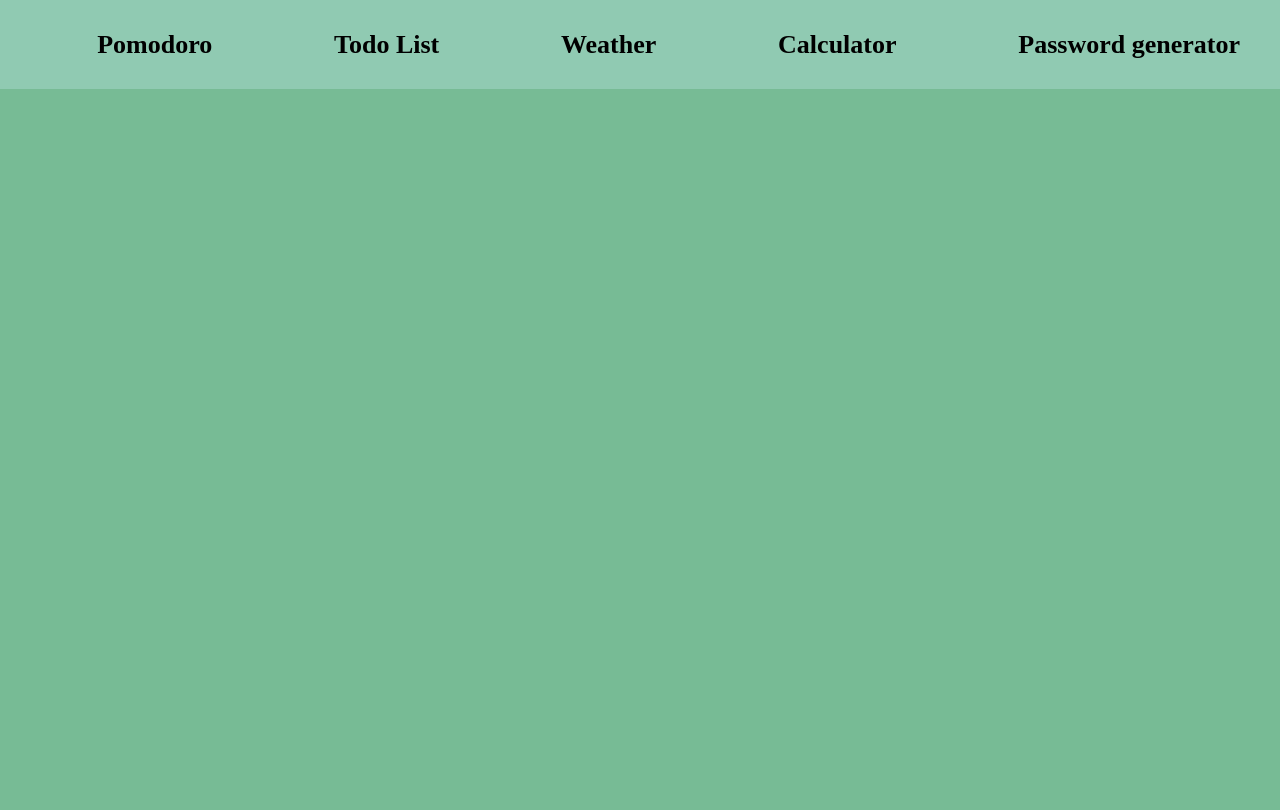
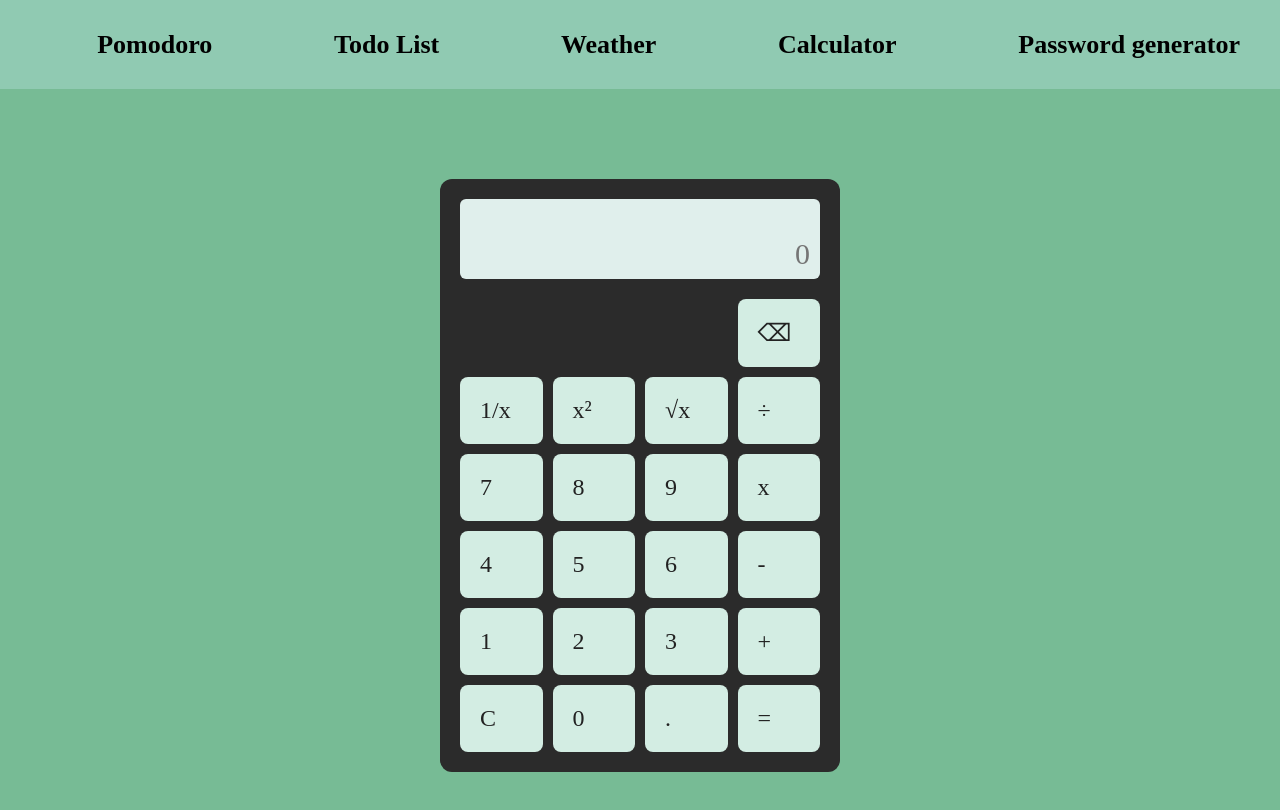
Before and after one commit to Koteykee/ReactOrganizer, a React (Vite) app: page /calculator in a window 1280 px wide. Shown: the top 810 px of the page. Built offline with nearby package versions, Linux system fonts and the light colour scheme; no server answers; a web font is replaced by a local one.

Commit message:
Calculator done

```diff
--- a/src/components/Calculator/Calculator.tsx
+++ b/src/components/Calculator/Calculator.tsx
@@ -1,5 +1,229 @@
-// import styles from "./Calculator.module.css";
+import { useRef, useState } from "react";
+
+import styles from "./Calculator.module.css";
 
 export const Calculator = () => {
-  return <div></div>;
+  const [answer, setAnswer] = useState<string>("");
+  const [history, setHistory] = useState<string>("");
+  const justCalculated = useRef<boolean>(false);
+  const operators = ["+", "-", "x", "÷"];
+
+  function append(value: string) {
+    if (answer === "Error") {
+      if (/^\d$/.test(value) || value === ".") {
+        setAnswer(value === "." ? "0." : value);
+        justCalculated.current = false;
+      }
+      return;
+    }
+
+    if (justCalculated.current) {
+      if (!operators.includes(value)) {
+        setAnswer(value);
+      } else {
+        setHistory(
+          (prev) => prev + answer + value.replace("x", "*").replace("÷", "/")
+        );
+        setAnswer("");
+      }
+      justCalculated.current = false;
+      return;
+    }
+
+    const operator = value.replace("x", "*").replace("÷", "/");
+
+    if (operators.includes(value)) {
+      if (answer === "" && history === "") {
+        if (value === "-") {
+          setAnswer("-");
+        } else {
+          setHistory("0" + operator);
+        }
+        return;
+      }
+
+      if (answer === "-" && history === "") {
+        setHistory("0" + operator);
+        setAnswer("");
+        return;
+      }
+
+      if (answer !== "") {
+        setHistory((prev) => prev + answer + operator);
+        setAnswer("");
+      } else {
+        setHistory((prev) => {
+          const lastChar = prev.slice(-1);
+          return operators.includes(lastChar)
+            ? prev.slice(0, -1) + operator
+            : prev;
+        });
+      }
+      return;
+    }
+
+    if (/^\d$/.test(value)) {
+      setAnswer((prev) => {
+        if (prev === "0") return value;
+        return prev + value;
+      });
+      return;
+    }
+
+    if (value === ".") {
+      setAnswer((prev) => {
+        if (!prev) return "0.";
+        if (prev.includes(".")) return prev;
+        return prev + ".";
+      });
+    }
+  }
+
+  function applyFunction(fn: "square" | "sqrt" | "inv") {
+    if (answer === "Error") return;
+    const num = parseFloat(answer);
+    if (isNaN(num)) return;
+
+    try {
+      if (fn === "square") {
+        setAnswer(String(roundTo(num ** 2, 12)));
+      }
+      if (fn === "sqrt") {
+        if (num < 0) {
+          setAnswer("Error");
+          return;
+        }
+        setAnswer(String(roundTo(Math.sqrt(num), 12)));
+      }
+      if (fn === "inv") {
+        if (num === 0) {
+          setAnswer("Error");
+          return;
+        }
+        setAnswer(String(roundTo(1 / num, 12)));
+      }
+
+      justCalculated.current = true;
+    } catch {
+      setAnswer("Error");
+    }
+  }
+
+  function clear() {
+    setAnswer("");
+    setHistory("");
+    justCalculated.current = false;
+  }
+
+  function backspace() {
+    justCalculated.current = false;
+
+    if (answer.length > 0) {
+      setAnswer((prev) => prev.slice(0, -1));
+    } else if (history.length > 0) {
+      setHistory((prev) => {
+        const match = prev.match(/([\d.]+|\*|\/|\+|-)+$/);
+        if (match) {
+          return prev.slice(0, -match[0].length);
+        }
+        return prev.slice(0, -1);
+      });
+    }
+  }
+
+  function calculate() {
+    if (answer === "Error") return;
+    try {
+      let expr = history + answer;
+
+      if (!answer && history) {
+        const lastChar = history.slice(-1);
+        if ("+-*/".includes(lastChar)) {
+          const lastNumberMatch = history.match(/(\d+\.?\d*)[^0-9]*$/);
+          if (lastNumberMatch) {
+            expr += lastNumberMatch[1];
+          } else {
+            setAnswer("Error");
+            setHistory("");
+            return;
+          }
+        }
+      }
+
+      expr = expr.replace(/x/g, "*").replace(/÷/g, "/");
+      if (expr === "") return;
+
+      const result = Function(`"use strict"; return (${expr})`)();
+
+      if (!isFinite(result)) {
+        setAnswer("Error");
+        setHistory("");
+        return;
+      }
+
+      setAnswer(String(roundTo(result, 12)));
+      setHistory("");
+      justCalculated.current = true;
+    } catch {
+      setAnswer("Error");
+      setHistory("");
+    }
+  }
+
+  function roundTo(num: number, digits: number): number {
+    const factor = 10 ** digits;
+    return Math.round(num * factor) / factor;
+  }
+
+  return (
+    <div className={styles["container"]}>
+      <div className={styles["display"]}>
+        <input
+          type="text"
+          className={styles["history"]}
+          value={history}
+          readOnly
+        />
+        <input
+          type="text"
+          className={styles["current"]}
+          placeholder="0"
+          value={answer}
+          readOnly
+        />
+      </div>
+
+      <div className={styles["buttons"]}>
+        <div className={styles["empty-slot"]}></div>
+        <div className={styles["empty-slot"]}></div>
+        <div className={styles["empty-slot"]}></div>
+        <button onClick={backspace}>⌫</button>
+
+        <button onClick={() => applyFunction("inv")}>1/x</button>
+        <button onClick={() => applyFunction("square")}>x²</button>
+        <button onClick={() => applyFunction("sqrt")}>√x</button>
+        <button onClick={() => append("÷")}>÷</button>
+
+        <button onClick={() => append("7")}>7</button>
+        <button onClick={() => append("8")}>8</button>
+        <button onClick={() => append("9")}>9</button>
+        <button onClick={() => append("x")}>x</button>
+
+        <button onClick={() => append("4")}>4</button>
+        <button onClick={() => append("5")}>5</button>
+        <button onClick={() => append("6")}>6</button>
+        <button onClick={() => append("-")}>-</button>
+
+        <button onClick={() => append("1")}>1</button>
+        <button onClick={() => append("2")}>2</button>
+        <button onClick={() => append("3")}>3</button>
+        <button onClick={() => append("+")}>+</button>
+
+        <button onClick={clear}>C</button>
+        <button onClick={() => append("0")}>0</button>
+        <button onClick={() => append(".")}>.</button>
+        <button onClick={calculate}>=</button>
+      </div>
+    </div>
+  );
 };
```
